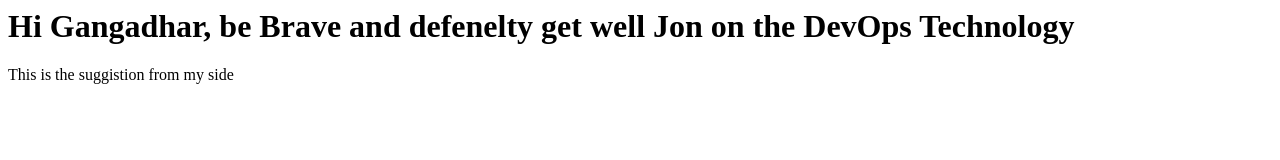
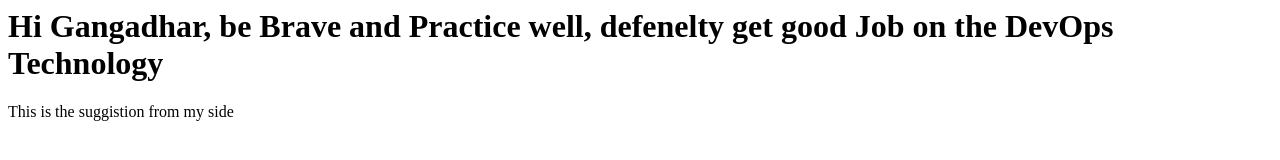
Before and after one commit to practiceorga/practicerepo, a plain HTML site: page index.html in a window 1280 px wide. Drawn offline with Linux system fonts and the light colour scheme.

Commit message:
update index file

```diff
--- a/index.html
+++ b/index.html
@@ -1,2 +1,3 @@
-<h1>Hi Gangadhar, be Brave and defenelty get well Jon on the DevOps Technology</h1>
+<h1>Hi Gangadhar, be Brave and Practice well, defenelty get good  Job on the DevOps Technology</h1>
 <p>This is the suggistion from my side</p>
+<h3></h3>
```
